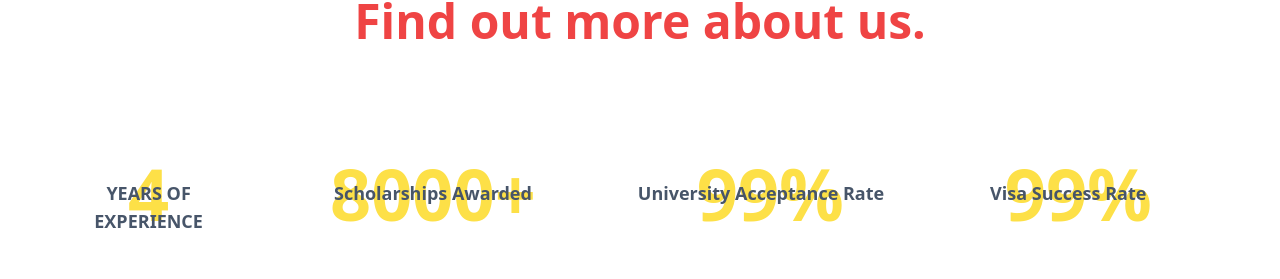
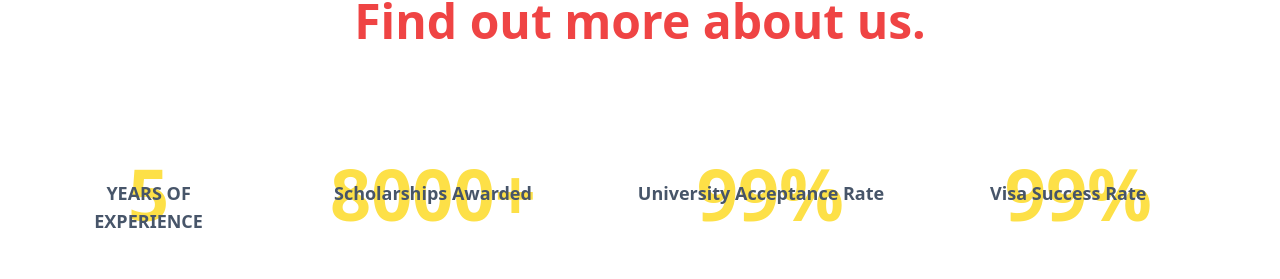
Before and after one commit to Babithkp/studyinmaryland-frontend, a React (Vite) app: page / in a window 1280 px wide. Shown: the part 3182-3461 px from the top of the page. Built offline with nearby package versions, Linux system fonts and the light colour scheme; no server answers.

Commit message:
changed year of experiense

```diff
--- a/src/components/app/Home.tsx
+++ b/src/components/app/Home.tsx
@@ -248,7 +248,7 @@ export default function Home() {
         </a>
         <div className="my-10 flex w-[80%] flex-wrap justify-between gap-10 max-md:justify-center">
           <div className="relative flex flex-col items-center text-center">
-            <h6 className="text-7xl font-semibold text-yellow-300">4</h6>
+            <h6 className="text-7xl font-semibold text-yellow-300">5</h6>
             <p className="absolute top-[30%] w-[300%] text-lg font-bold text-slate-600 max-md:top-[35%]">
               YEARS OF EXPERIENCE
             </p>
```
